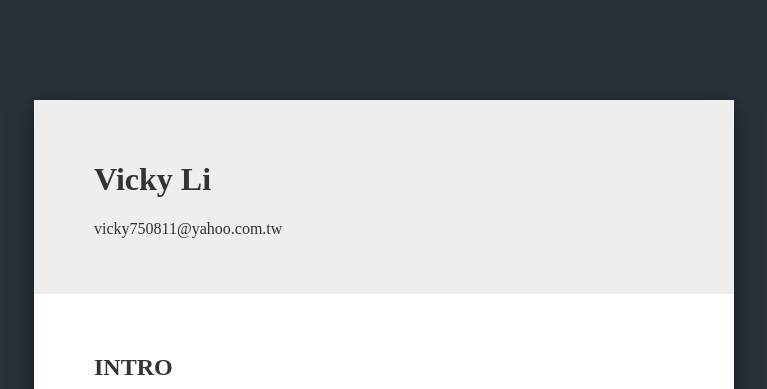
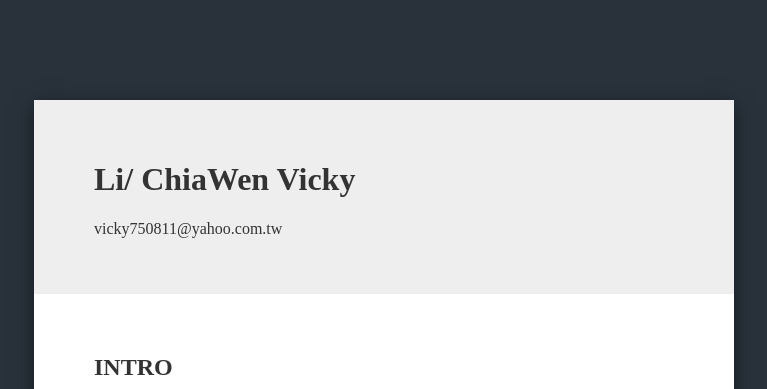
Before and after one commit to vicky750811/first-website, a plain HTML site: page index.html in a window 1280 px wide. Shown: the top 389 px of the page, without its empty margins (256-1023 px from the left). Drawn offline with nearby package versions, Linux system fonts and the light colour scheme.

Commit message:
修改了名字

```diff
--- a/index.html
+++ b/index.html
@@ -19,7 +19,7 @@
 
        -->
         <header class="cv-header">
-            <h1 class="name">Vicky Li</h1>
+            <h1 class="name">Li/ ChiaWen Vicky</h1>
             <p>vicky750811@yahoo.com.tw</p>
         </header>
         <section class="cv-body">
```
